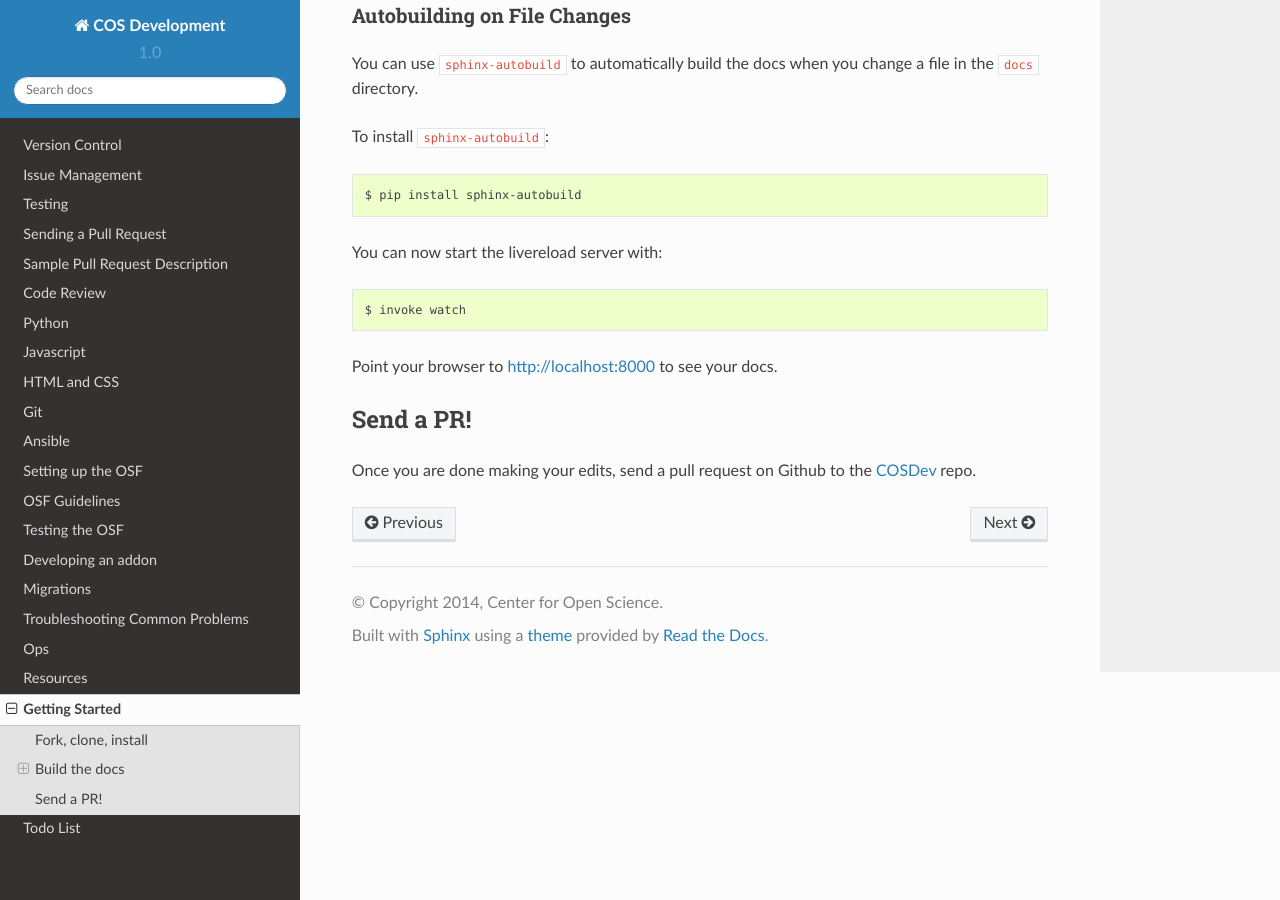
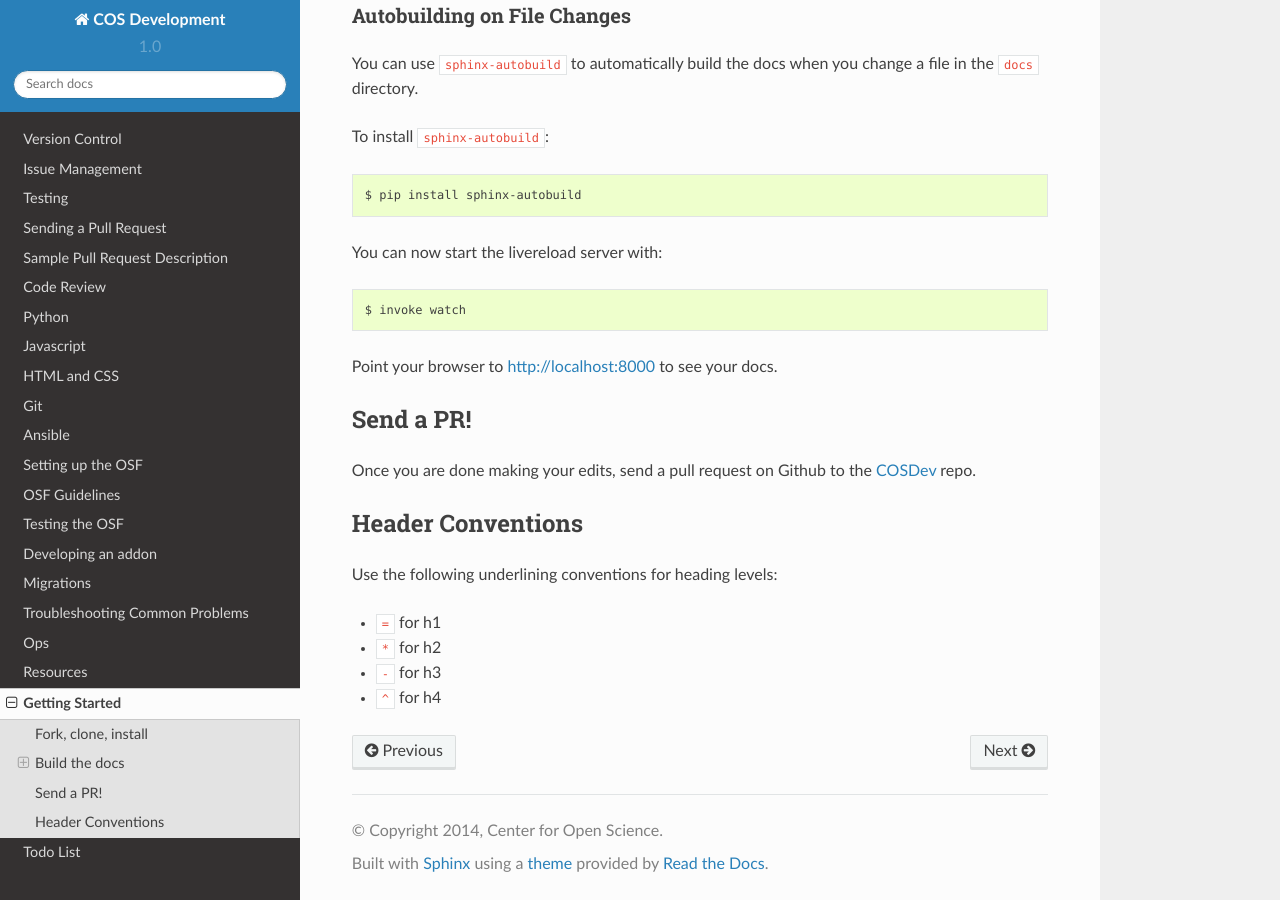
Before and after one commit to CenterForOpenScience/COSDev, a Sphinx documentation site: the page built from docs/contributing/getting_started.rst, in a window 1280 px wide and 900 px high, scrolled down 793 px. Built offline with Sphinx 7.4.7 and the Read the Docs theme 2.0.0, drawn with Linux system fonts in a browser that asks for light colours.

Commit message:
Add header conventions

```diff
--- a/docs/contributing/getting_started.rst
+++ b/docs/contributing/getting_started.rst
@@ -49,3 +49,14 @@ Once you are done making your edits, send a pull request on Github to the `COSDe
 
 .. _Sphinx: http://sphinx.pocoo.org/
 .. _`reStructured Text`: http://docutils.sourceforge.net/rst.html
+
+
+Header Conventions
+******************
+
+Use the following underlining conventions for heading levels:
+
+- ``=`` for h1
+- ``*`` for h2
+- ``-`` for h3
+- ``^`` for h4
```
